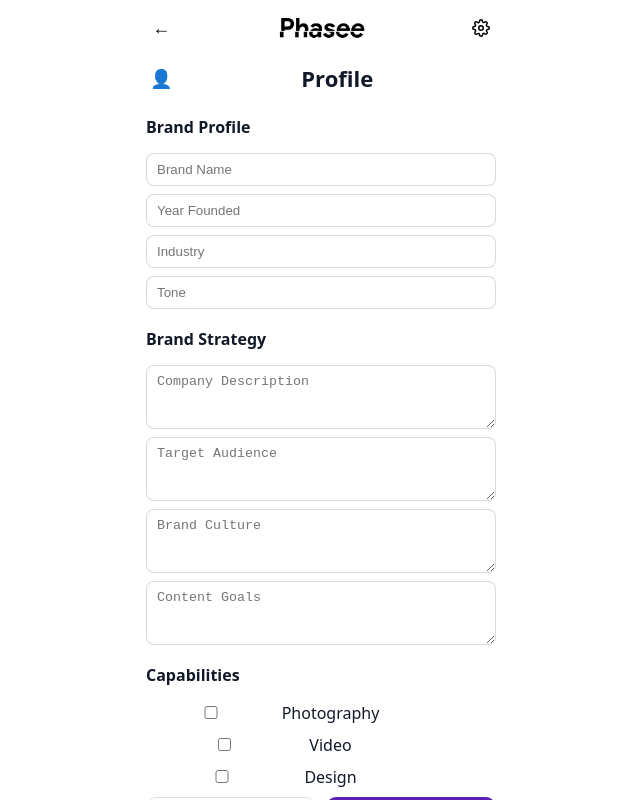
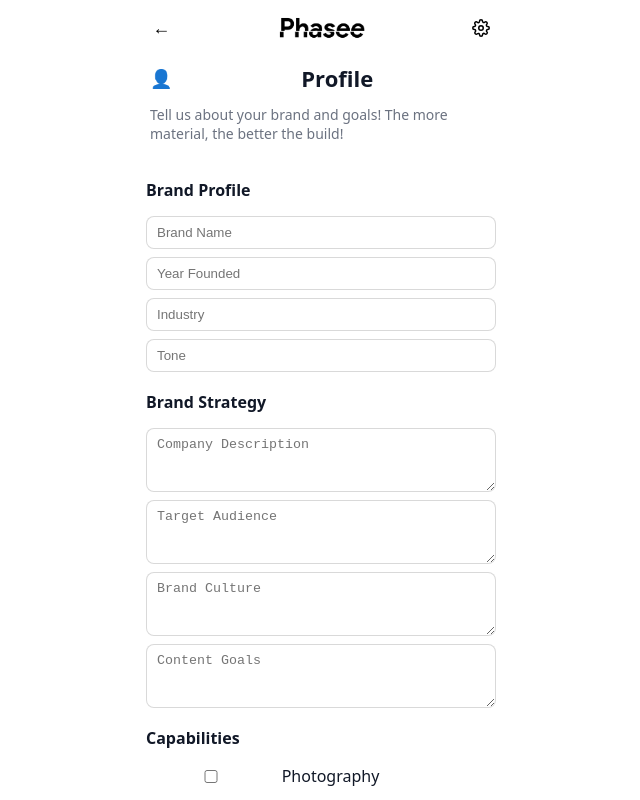
Before and after one commit to qkodda/Phasee-v1, a React (Vite) app: page / in a window 1280 px wide. Both pictures are taken after typing "name@example.com", "Sample123" into the empty fields and a click on the button "Create account". Shown: the whole page, without its empty margins (319-959 px from the left). Built offline with nearby package versions, Linux system fonts and the light colour scheme.

Commit message:
feat: add subtitle and Update button to profile page

```diff
--- a/src/App.css
+++ b/src/App.css
@@ -756,6 +756,22 @@ textarea.notes-input {
 .settings-header { display: grid; grid-auto-flow: column; align-items: center; gap: 10px; padding: 6px 4px 10px; }
 .settings-title { font-size: 22px; font-weight: 800; }
 .settings-icon { font-size: 18px; color: #6b7280; }
+
+.profile-subtitle {
+  font-size: 14px;
+  color: #6b7280;
+  line-height: 1.4;
+  margin-bottom: 24px;
+  padding: 0 4px;
+}
+
+.update-btn {
+  margin-top: 32px !important;
+  width: 100%;
+  padding: 14px 24px;
+  font-size: 16px;
+  font-weight: 600;
+}
 .divider { height: 1px; background: #eee; margin: 10px 0; }
 .settings-list { display: grid; gap: 10px; padding: 4px 0; }
 .settings-item { display: grid; grid-template-columns: 22px 1fr; align-items: center; gap: 10px; padding: 10px 12px; border-radius: 8px; background: transparent; border: 0; text-align: left; cursor: pointer; }
--- a/src/App.tsx
+++ b/src/App.tsx
@@ -784,6 +784,7 @@ export default function App() {
               <span className="settings-icon" aria-hidden="true">👤</span>
               <span className="settings-title">Profile</span>
             </div>
+            <div className="profile-subtitle">Tell us about your brand and goals! The more material, the better the build!</div>
             <div className="stack">
               <div className="section">Brand Profile</div>
               <input placeholder="Brand Name" value={profile.brandName} onChange={e=>setProfile({ ...profile, brandName:e.target.value })} />
@@ -802,10 +803,7 @@ export default function App() {
               <label className="check"><input type="checkbox" checked={profile.hasVideo} onChange={e=>setProfile({ ...profile, hasVideo:e.target.checked })} /> Video</label>
               <label className="check"><input type="checkbox" checked={profile.hasDesign} onChange={e=>setProfile({ ...profile, hasDesign:e.target.checked })} /> Design</label>
 
-              <div className="row split">
-                <button className="ghost" onClick={() => setScreen('home')}>Cancel</button>
-                <button className="primary" onClick={() => { localStorage.setItem(LS_COMPLETED_PROFILE, '1'); setScreen('subscription') }}>Save</button>
-              </div>
+              <button className="primary update-btn" onClick={() => { localStorage.setItem(LS_COMPLETED_PROFILE, '1'); setScreen('home') }}>Update</button>
             </div>
           </div>
         </div>
```
